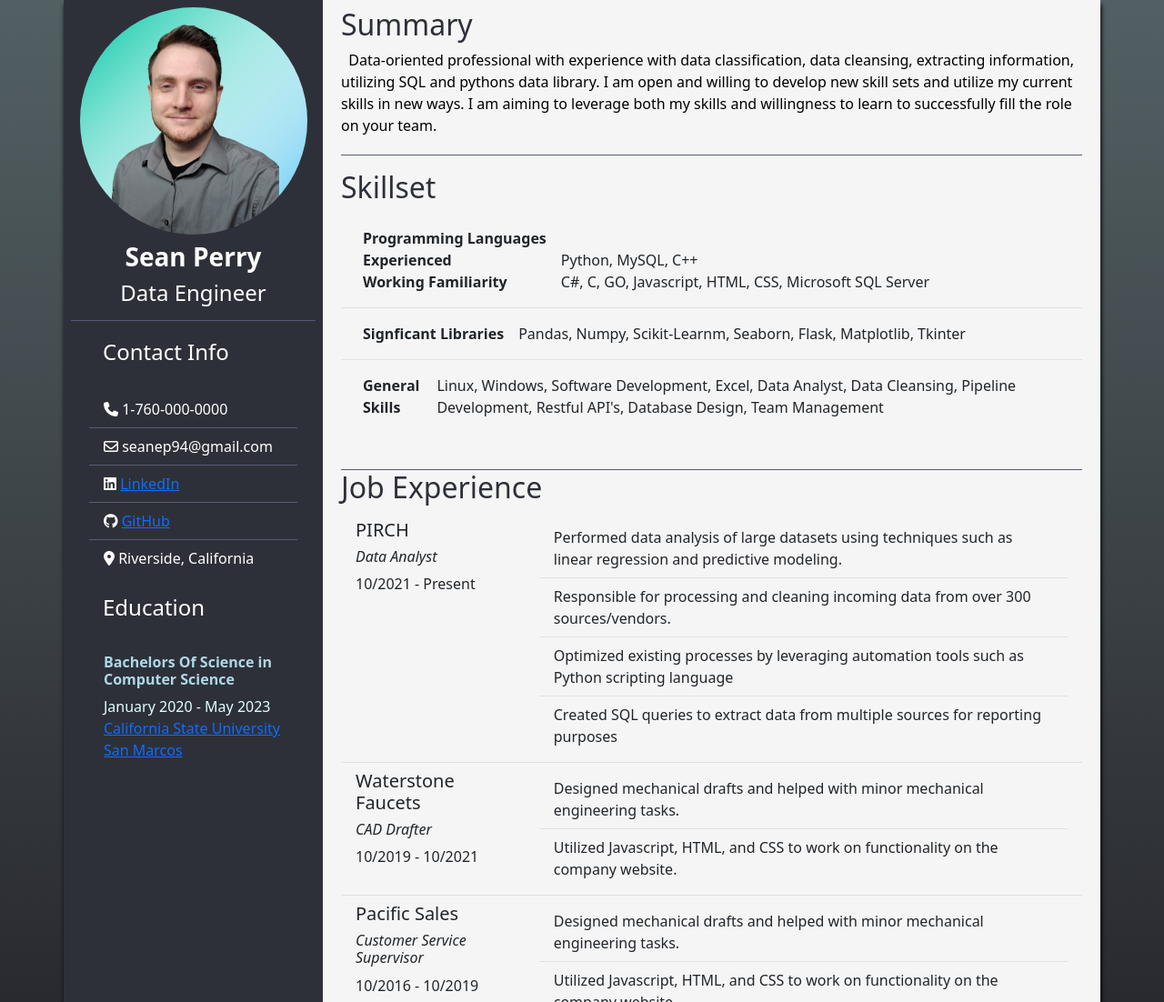
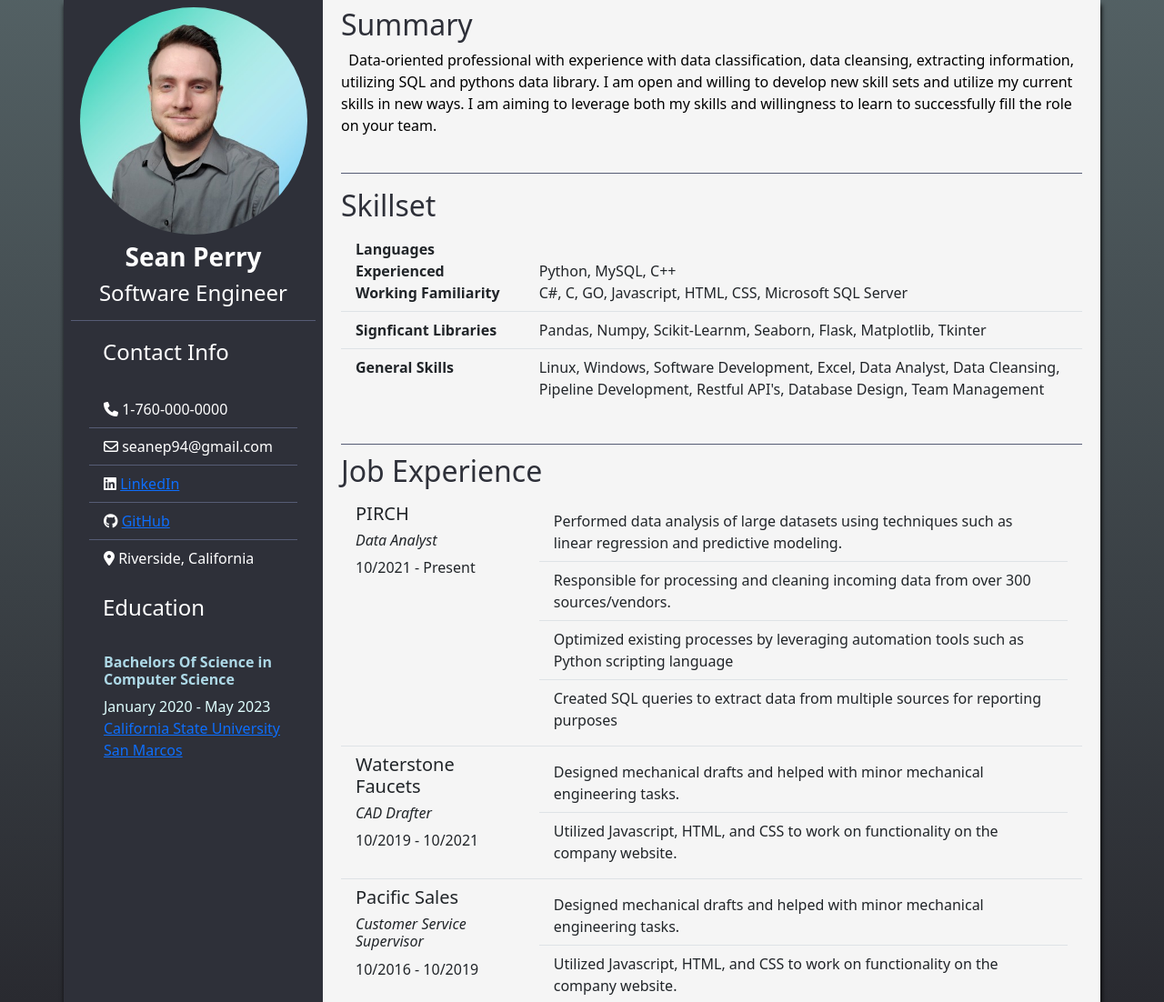
Before and after one commit to SeanP94/careerWebsite, a Flask app: page /resume in a window 1280 px wide. Shown: the part 58-1160 px from the top of the page at 91% size. Run offline with Flask 3, Linux system fonts and the light colour scheme.

Commit message:
Resume complete, next is the homepage

```diff
--- a/static/resume.css
+++ b/static/resume.css
@@ -61,15 +61,13 @@
 
 .rightCol h2 {
     color: #2e3039; /* Same gray as rightCol */
-
 }
 
-.rightCol p {
-    color : black;
-    padding-bottom: 20px;
-    border-bottom: 1px solid #565c75;
-}
 
 .infoList {
     background-color: whitesmoke !important;
 }
+
+.preTitlePadding {
+    margin-top: 10px;
+}
--- a/templates/resume.html
+++ b/templates/resume.html
@@ -10,14 +10,7 @@
     </head>
     <body class="mainBackground">
         {% include 'navbar.html' %}
-        <!--
-            container is the reason that this is staying centered.
-            so use this for now :)
 
-            Note, that container is handling the width. So when you remove this later it'll change.
-
-            also note containter is the reason why
-        -->
         <div id="resume" class="container text-white centeredColumn">
             <div class="row">
                 <div class="leftCol p-2 col-3">
@@ -25,7 +18,7 @@
                         <img class="align-items-center" src="static/pfp.jpg">
                         <div class="p-2 bLine" >
                             <h3><b>Sean Perry</b></h3>
-                            <h4>Data Engineer</h4>
+                            <h4>Software Engineer</h4>
                         </div>
                         <div class="myResources">
                             <h4>Contact Info</h4>
@@ -59,29 +52,41 @@
                 </div>
                 <div class="rightCol p-2 col-9">
                     <div class="container">
+                        <!-- Summary -->
+                        <div >
                             <h2>Summary</h2>
-                        <p>
+                            <p class="bLine"> <!-- I Think Bootstrap does somethin to p's padding-bottom-->
                                 &nbsp; Data-oriented professional with experience with data classification, data cleansing, extracting information, utilizing SQL and pythons data library. I am open and willing to develop new skill sets and utilize my current skills in new ways. I am aiming to leverage both my skills and willingness to learn to successfully fill the role on your team.
                             </p>
-
+                        </div>
+                        <!-- Skillset Rows -->
+                        <div class="preTitlePadding">
                             <h2>Skillset</h2>
-                        <ul class="list-group list-group-flush infoList bLine">
-                            <li class="list-group-item infoList d-flex flex-row">
-                                <div class="p-2" ><b>Programming Languages<br>Experienced<br>Working Familiarity</b></div>
-                                <div class="p-2"><br>Python, MySQL, C++<br>C#, C, GO, Javascript, HTML, CSS, Microsoft SQL Server</div>
+                            <ul class="list-group list-group-flush bLine">
+                                <li class="list-group-item infoList">
+                                    <div class="row">
+                                        <div class="col-3"><b>Languages<br>Experienced<br>Working Familiarity</b></div>
+                                        <div class="col-9"><br>Python, MySQL, C++<br>C#, C, GO, Javascript, HTML, CSS, Microsoft SQL Server</div>
+                                    </div>
+                                </li>
+                                <li class="list-group-item infoList">
+                                    <div class="row">
+                                        <div class="col-3"><b>Signficant Libraries</b></div>
+                                        <div class="col-9">Pandas, Numpy, Scikit-Learnm, Seaborn, Flask, Matplotlib, Tkinter</div>
+                                    </div>
                                 </li>
                                 <li class="list-group-item infoList d-flex flex-row">
-                                <div class="p-2"><b>Signficant Libraries</b></div>
-                                <div class="p-2">Pandas, Numpy, Scikit-Learnm, Seaborn, Flask, Matplotlib, Tkinter</div>
-                            </li>
-                            <li class="list-group-item infoList d-flex flex-row">
-                                <div class="p-2"><b>General Skills</b></div>
-                                <div class="p-2">Linux, Windows, Software Development, Excel, Data Analyst, Data Cleansing, Pipeline Development, Restful API's, Database Design, Team Management</div>
+                                    <div class="row">
+                                        <div class="col-3"><b>General Skills</b></div>
+                                        <div class="col-9">Linux, Windows, Software Development, Excel, Data Analyst, Data Cleansing, Pipeline Development, Restful API's, Database Design, Team Management</div>
+                                    </div>
                                 </li>
                             </ul>
-
+                        </div>
+                        <!-- Job Experience Rows -->
+                        <div class="preTitlePadding">
                             <h2>Job Experience</h2>
-                        <ul class="list-group list-group-flush infoList">
+                            <ul class="list-group list-group-flush ">
                                 <li class="list-group-item infoList">
                                     <div class="row">
                                         <div class="col-3">
@@ -150,6 +155,7 @@
                     </div>
                 </div>
             </div>
+        </div>
         <script src="https://cdn.jsdelivr.net/npm/bootstrap@5.3.0/dist/js/bootstrap.bundle.min.js" integrity="sha384-geWF76RCwLtnZ8qwWowPQNguL3RmwHVBC9FhGdlKrxdiJJigb/j/68SIy3Te4Bkz" crossorigin="anonymous"></script>
     </body>
 </html>
```
Lines whose indentation alone changed are shown as unchanged.
